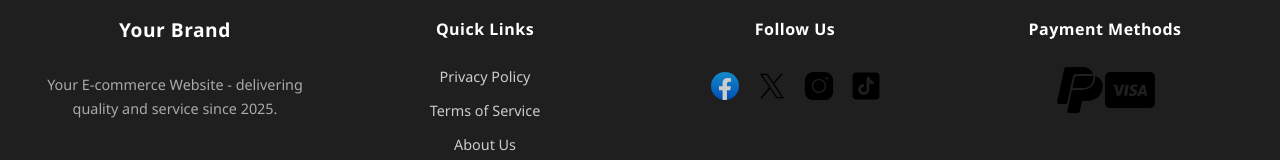
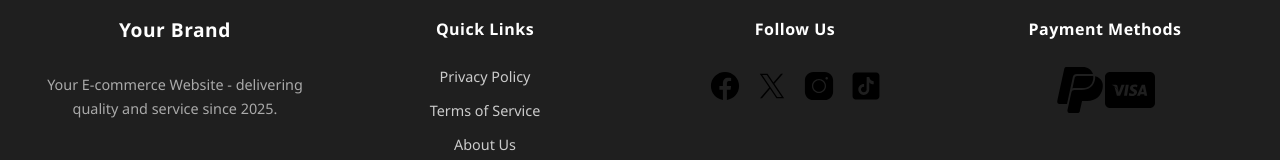
Before and after one commit to GuellifTakiEddine/TR-commerce, a React (Create React App) app in the folder frontend/: page / in a window 1280 px wide. Shown: the part 924-1084 px from the top of the page. Built offline with nearby package versions, Linux system fonts and the light colour scheme.

Commit message:
fix footer issues

```diff
--- a/frontend/src/components/footer.jsx
+++ b/frontend/src/components/footer.jsx
@@ -1,6 +1,6 @@
 import React from "react";
 import './footer.css';
-import facebookIcon from './images/facebook.svg';
+import facebookBlackIcon from './images/facebookblack.svg';
 import twitterIcon from './images/twitter.svg';
 import instagramIcon from './images/instagram.svg';
 import paypalIcon from './images/paypal.svg';
@@ -29,7 +29,7 @@ const Footer = () => {
         <div className="footer-section social">
           <h4>Follow Us</h4>
           <div className="social-icons">
-            <a href="#"><img src={facebookIcon} alt="Facebook" /></a>
+            <a href="#"><img src={facebookBlackIcon} alt="Facebook" /></a>
             <a href="#"><img src={twitterIcon} alt="Twitter" /></a>
             <a href="#"><img src={instagramIcon} alt="Instagram" /></a>
             <a href="#"><img src={tiktokIcon} alt="Tiktok" /></a>
```
Also changed, not shown: frontend/src/components/images/facebookblack.svg (added).
